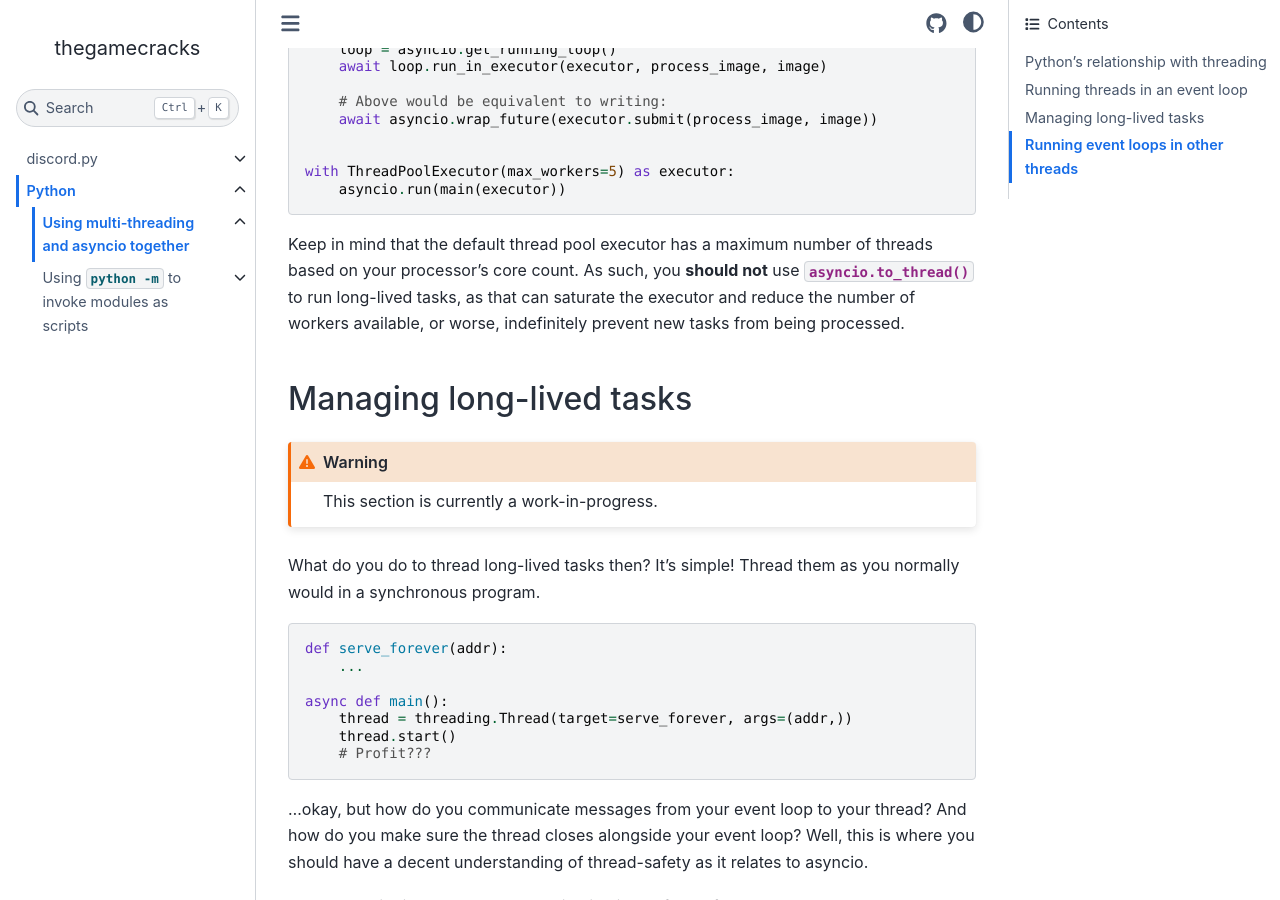
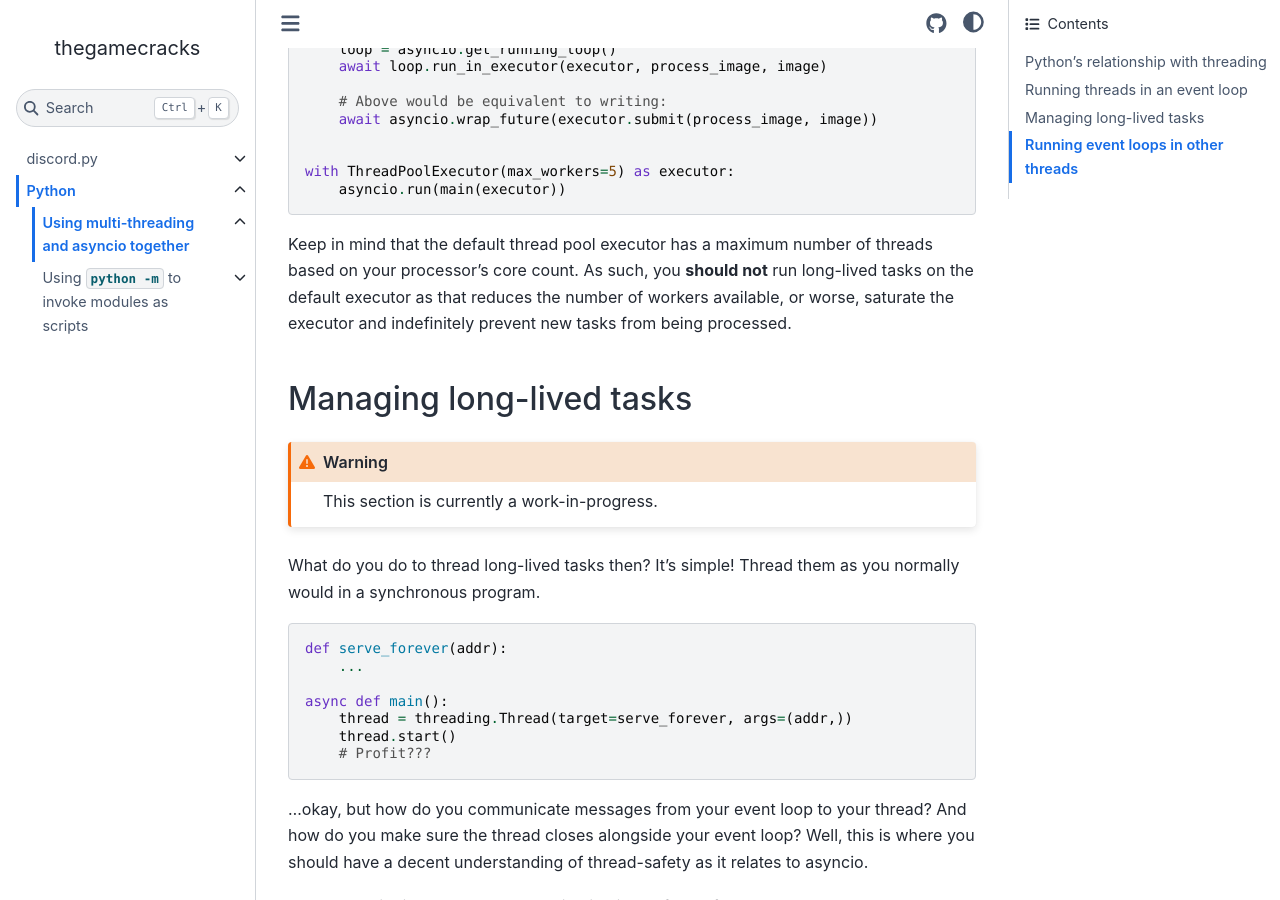
Before and after one commit to thegamecracks/thegamecracks.github.io, a Sphinx documentation site: the page built from docs/python/asyncio_threading.rst, in a window 1280 px wide and 900 px high, scrolled down 3491 px. Built offline with Sphinx 7.4.7 and the Sphinx Book theme 1.1.4, drawn with Linux system fonts in a browser that asks for light colours.

Commit message:
refactor: reword executor saturation

```diff
--- a/docs/python/asyncio_threading.rst
+++ b/docs/python/asyncio_threading.rst
@@ -200,9 +200,9 @@ to that instead:
 
 Keep in mind that the default thread pool executor has a maximum number
 of threads based on your processor's core count. As such, you **should not**
-use :py:func:`asyncio.to_thread()` to run long-lived tasks, as that can
-saturate the executor and reduce the number of workers available,
-or worse, indefinitely prevent new tasks from being processed.
+run long-lived tasks on the default executor as that reduces the number of
+workers available, or worse, saturate the executor and indefinitely prevent
+new tasks from being processed.
 
 Managing long-lived tasks
 -------------------------
```
